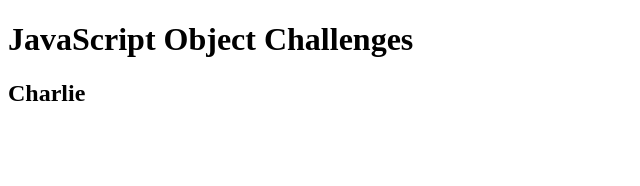
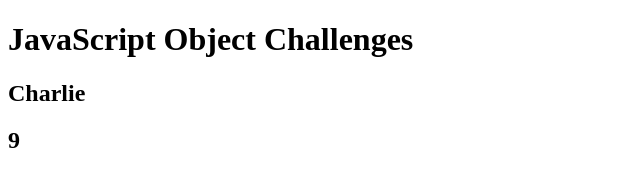
Before and after one commit to nathanpabst/jsObjectChallenges, a plain HTML site: page index.html in a window 1280 px wide. Shown: the full height of the page, 0-640 px from the left. Drawn offline with Linux system fonts and the light colour scheme.

Commit message:
completed challenge 2

```diff
--- a/index.html
+++ b/index.html
@@ -9,6 +9,7 @@
 <body>
     <h1>JavaScript Object Challenges</h1>
     <div id="challenge-1"></div>
+    <div id="challenge-2"></div>
     <script src="main.js"></script>
 </body>
 </html>
--- a/main.js
+++ b/main.js
@@ -43,3 +43,44 @@ for (var i = 0; i < scoreArray.length; i++){
     };
 };
 document.getElementById("challenge-1").innerHTML += '<h2>' + outputString + '</h2>';
+
+//*************CHALLENGE-2************/
+
+// Given an array called winnerList and the name of a country, display the number of times a team from a given country has won. Return 0 if there have been no wins.
+
+// var country = 'Spain'  // should return 9
+// var country = 'Portugal'  // should return 1
+var country = 'Russia'  // should return 0
+
+var winnerList = [
+    {season: '1999-2000', team: 'Real Madrid', country: 'Spain'},
+    {season: '2000-2001', team: 'Bayern Munich', country: 'Germany'},
+    {season: '2001-2002', team: 'Real Madrid', country: 'Spain'},
+    {season: '2002-2003', team: 'Milan', country: 'Italy'},
+    {season: '2003-2004', team: 'Porto', country: 'Portugal'},
+    {season: '2004-2005', team: 'Liverpool', country: 'England'},
+    {season: '2005-2006', team: 'Barcelona', country: 'Spain'},
+    {season: '2006-2007', team: 'Milan', country: 'Italy'},
+    {season: '2007-2008', team: 'Manchester United', country: 'England'},
+    {season: '2008-2009', team: 'Barcelona', country: 'Spain'},
+    {season: '2009-2010', team: 'Internazionale', country: 'Italy'},
+    {season: '2010-2011', team: 'Barcelona', country: 'Spain'},
+    {season: '2011-2012', team: 'Chelsea', country: 'England'},
+    {season: '2012-2013', team: 'Bayern Munich', country: 'Germany'},
+    {season: '2013-2014', team: 'Real Madrid', country: 'Spain'},
+    {season: '2014-2015', team: 'Barcelona', country: 'Spain'},
+    {season: '2015-2016', team: 'Real Madrid', country: 'Spain'},
+    {season: '2016-2017', team: 'Real Madrid', country: 'Spain'},
+  ];
+
+  function countWins(winnerList, country) {
+    var count = 0;
+    for( var i = 0; i < winnerList.length; i++ ){
+        if (winnerList[i].country === country){
+            count += 1;
+        }
+    }
+    return count;
+    }
+// console.log(countWins(winnerList, 'Portugal'));
+document.getElementById("challenge-2").innerHTML += '<h2>' + countWins(winnerList, 'Spain') + '</h2>';
```
